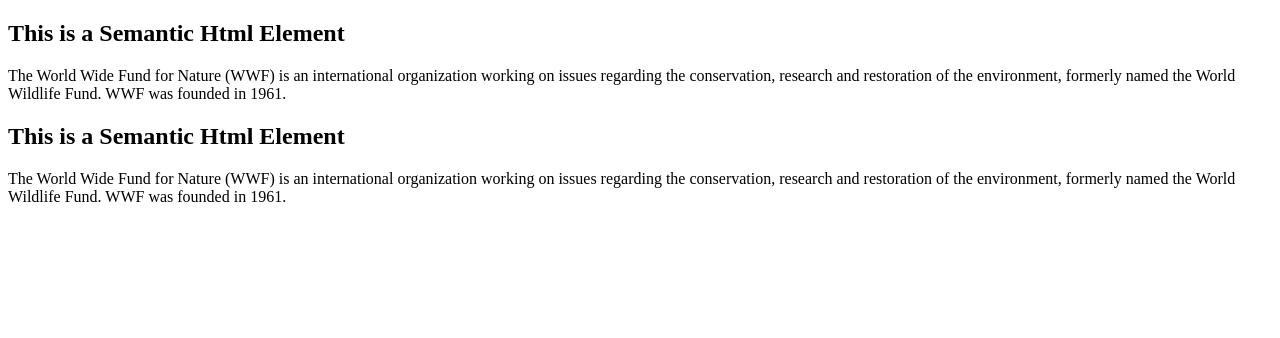
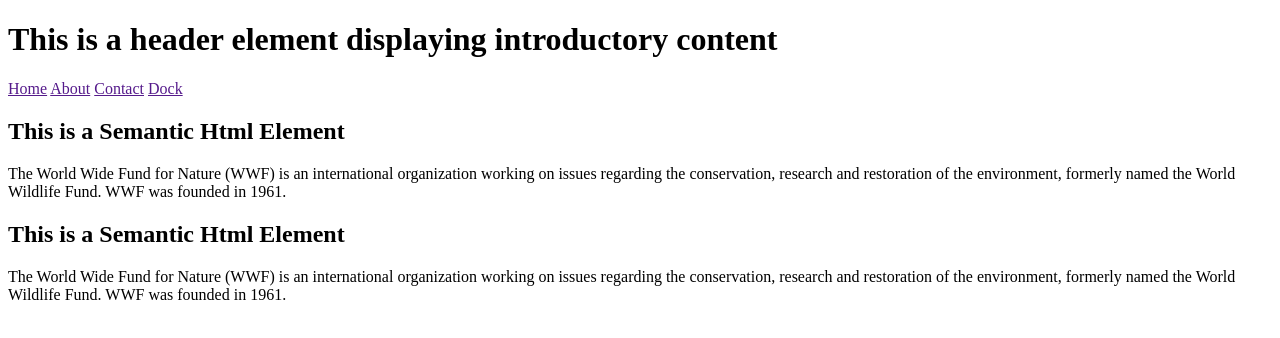
Before and after one commit to ALEX-NJOROGE-OFFICIAL/Semantic-ELements, a plain HTML site: page index.html in a window 1280 px wide. Drawn offline with Linux system fonts and the light colour scheme.

Commit message:
Update index.html

```diff
--- a/index.html
+++ b/index.html
@@ -7,6 +7,17 @@
     <title>Document</title>
 </head>
 <body>
+      <header>
+        <h1>This is a header element displaying introductory content</h1>
+        <nav>
+            <a href="">Home</a>
+            <a href="">About</a>
+            <a href="">Contact</a>
+            <a href="">Dock</a>
+        </nav>
+
+
+    </header>
     <section>
         <h1>This is a Semantic Html Element</h1>
         <p>The World Wide Fund for Nature (WWF) is an international organization working on issues regarding the conservation, research and restoration of the environment, formerly named the World Wildlife Fund. WWF was founded in 1961.</p>
```
